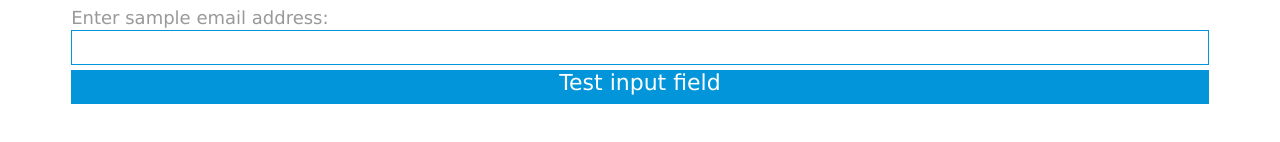
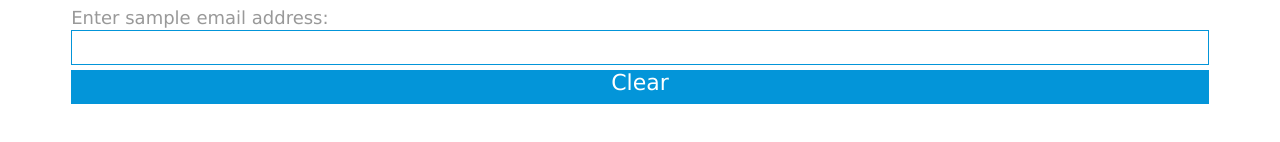
Before and after one commit to radoslawjablonski/phonegap-suggestion-entry, a plain HTML site: page assets/www/index.html in a window 1280 px wide. Shown: the part 164-306 px from the top of the page. Drawn offline with Linux system fonts and the light colour scheme; no server answers; files whose address does not match are found by name.

Commit message:
Changed behavior of action button in test
Actually clear will be performed on click event

```diff
--- a/assets/www/index.html
+++ b/assets/www/index.html
@@ -54,7 +54,7 @@ $(document).ready(function () {
 
 <div class="actionButtonContainer">
 <a href="#" id="sendInvitationButton" class="blueClickableButton"
- onclick="alert($('#mailAddrInputField').val() + ' was selected')">Test input field</a>
+ onclick="$('#mailAddrInputField').val('')">Clear</a>
 </div><!-- end button container  -->
 </div>
 </body>
```
